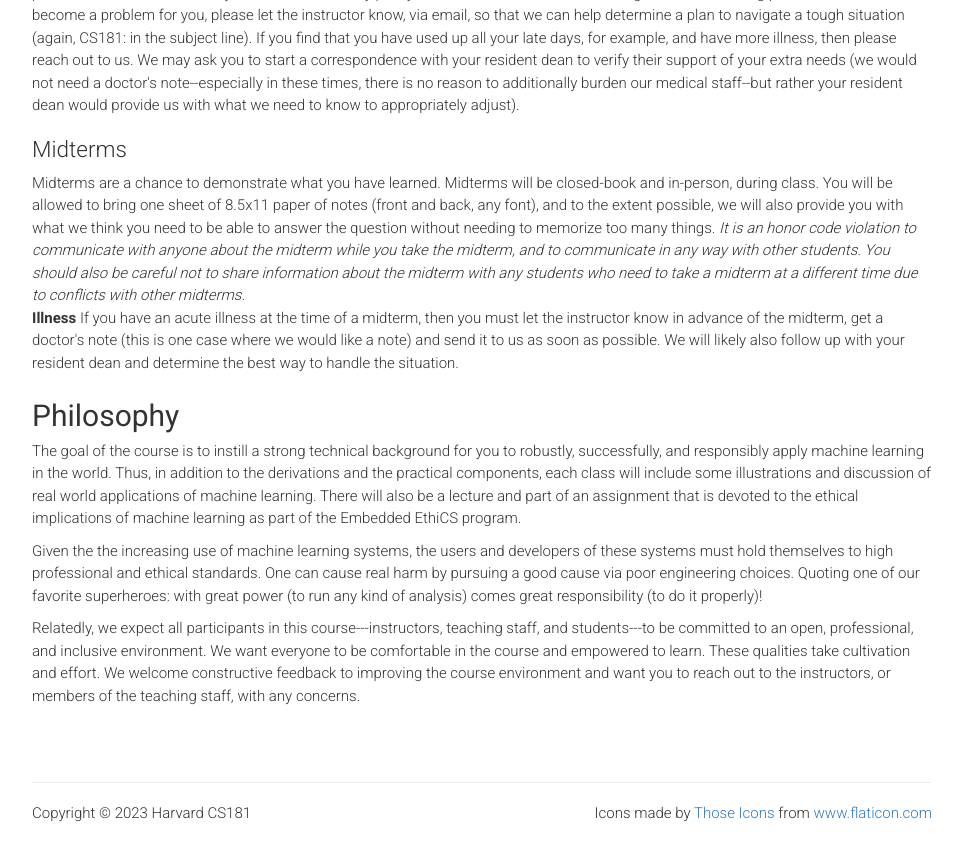
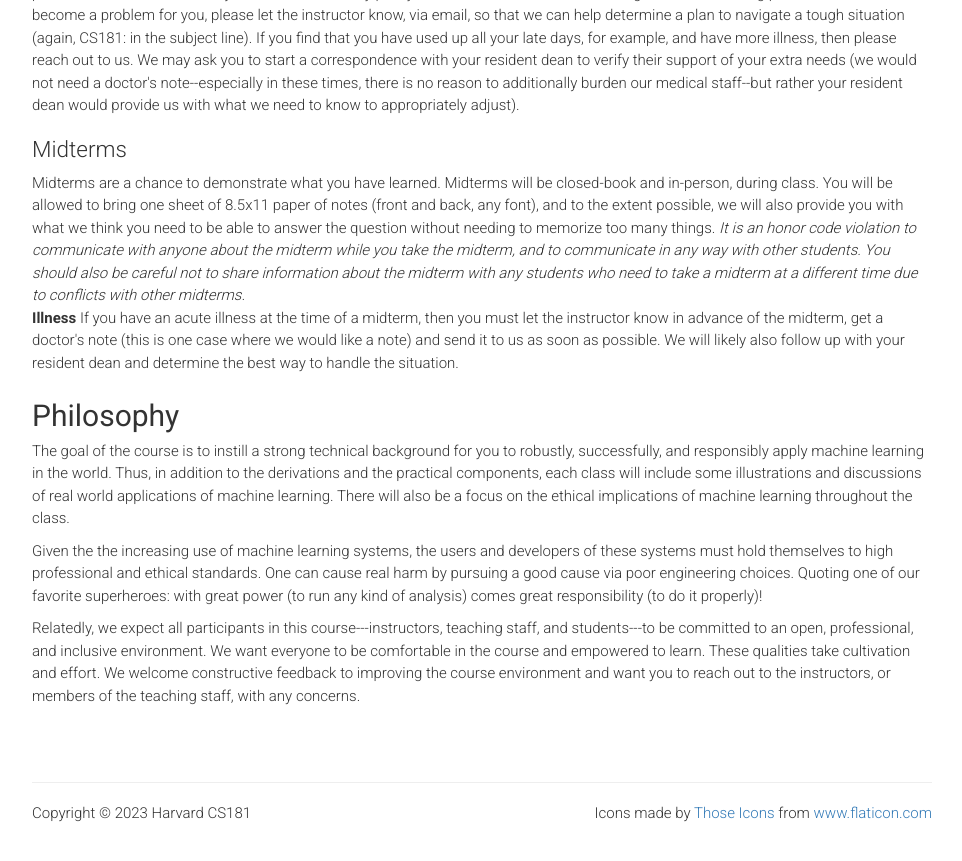
Before and after one commit to harvard-ml-courses/cs181-web, a Jekyll site: the page built from syllabus.html, in a window 1280 px wide and 900 px high, scrolled down 2970 px. Shown: the top 861 px of the window, without its empty margins (158-1120 px from the left). Built offline with Jekyll 4.4.1, drawn with Linux system fonts in a browser that asks for light colours.

Commit message:
Update syllabus.html

```diff
--- a/syllabus.html
+++ b/syllabus.html
@@ -332,10 +332,9 @@ weight: 0
         The goal of the course is to instill a strong technical background for you
         to robustly, successfully, and responsibly apply machine learning in the
         world. Thus, in addition to the derivations and the practical components,
-        each class will include some illustrations and discussion of real world
-        applications of machine learning. There will also be a lecture and part
-        of an assignment that is devoted to the ethical implications of machine
-        learning as part of the Embedded EthiCS program.
+        each class will include some illustrations and discussions of real world
+        applications of machine learning. There will also be a focus on the ethical
+	implications of machine learning throughout the class.
         </p>
 
         <p>
```
